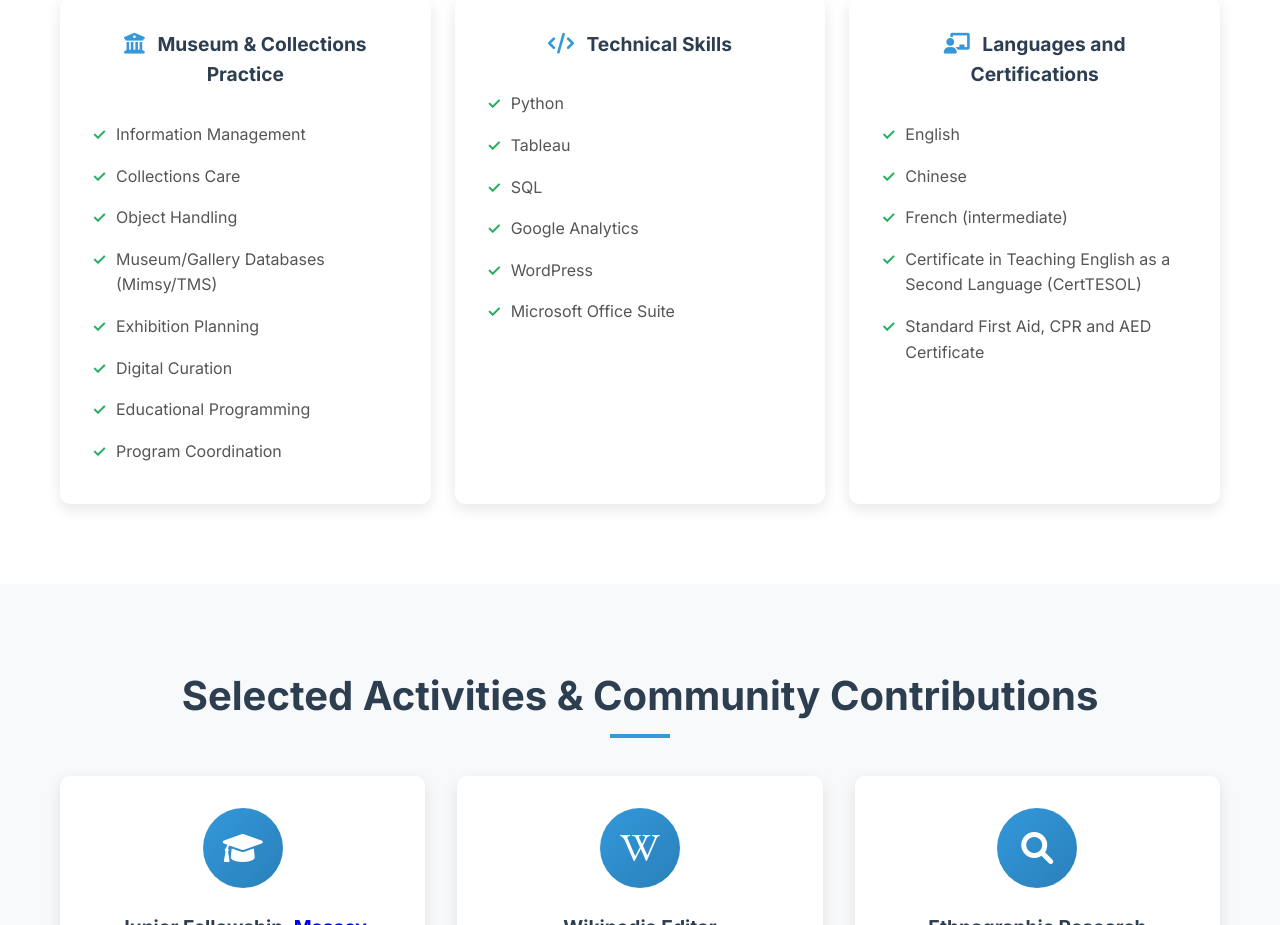
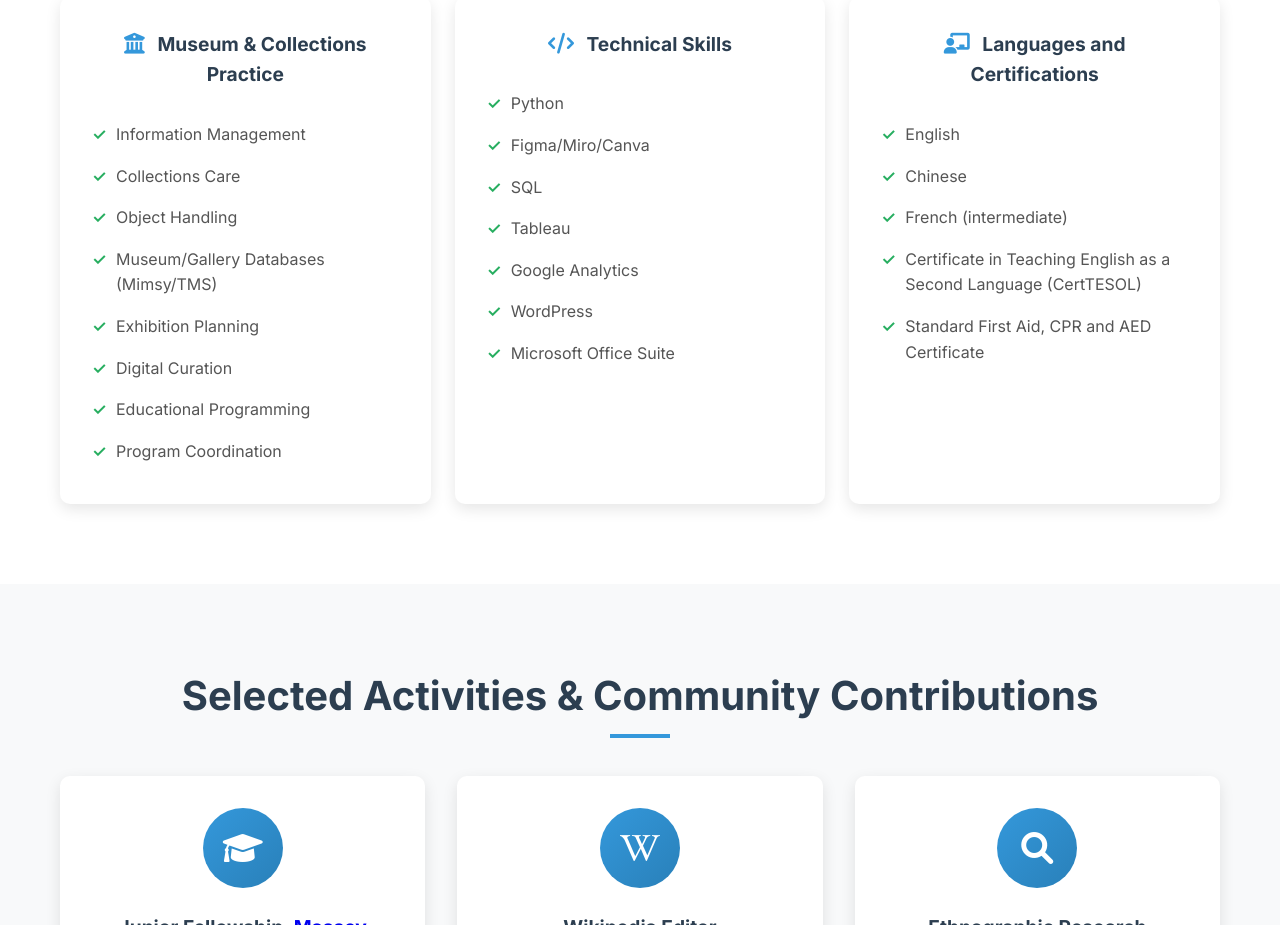
Before and after one commit to CandyEatingReporter/candyeatingreporter.github.io, a plain HTML site: page index.html in a window 1280 px wide. Shown: the part 3620-4545 px from the top of the page. Drawn offline with Linux system fonts and the light colour scheme.

Commit message:
Update index.html

```diff
--- a/index.html
+++ b/index.html
@@ -228,8 +228,9 @@
                     <h3><i class="fas fa-code"></i> Technical Skills</h3>
                     <ul>
                         <li>Python</li>
+                        <li>Figma/Miro/Canva</li>
+                        <li>SQL</li>
                         <li>Tableau</li>
-                        <li>SQL</li>
                         <li>Google Analytics</li>
                         <li>WordPress</li>
                         <li>Microsoft Office Suite</li>
```
